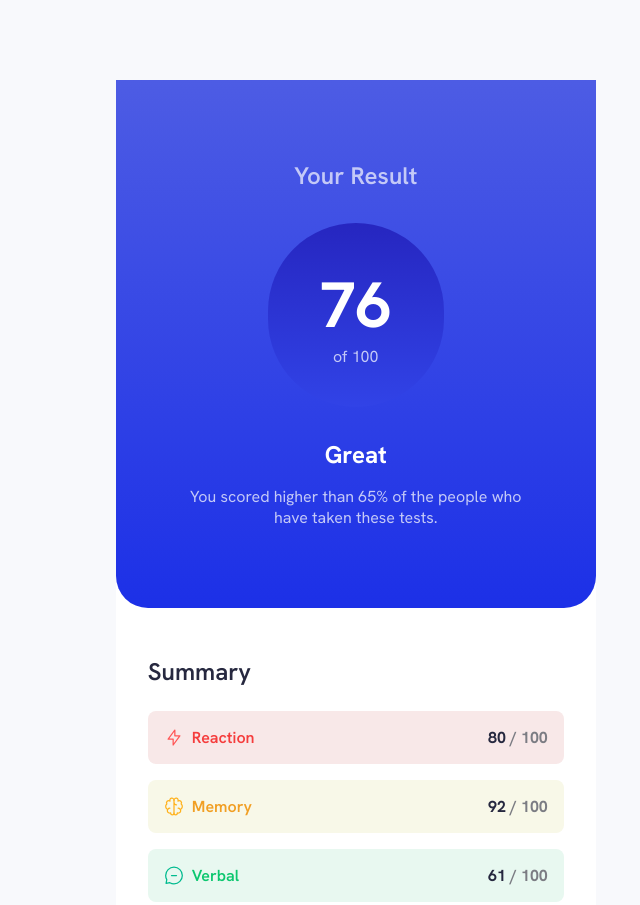
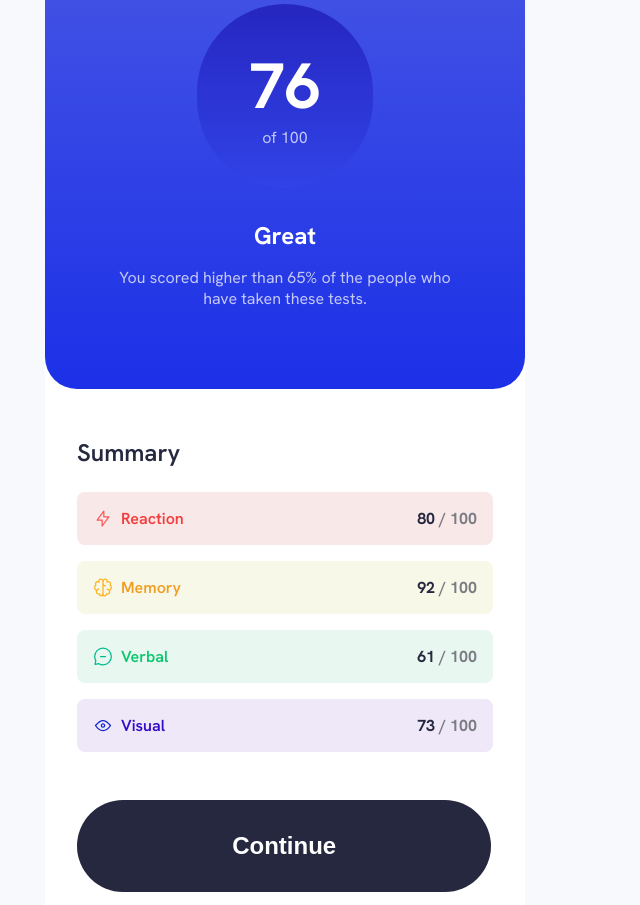
Before and after one commit to Sage-25/RESULT-SUMMARY, a plain HTML site: page index.html in a window 768 px wide. Shown: the top 905 px of the page, without its empty margins (99-739 px from the left). Drawn offline with Linux system fonts and the light colour scheme.

Commit message:
The updated changes based on feedback from @Dangelobast oon frontend mentors

```diff
--- a/css-files/general.css
+++ b/css-files/general.css
@@ -7,3 +7,15 @@ p {
 body {
   background-color: rgb(248, 249, 252);
 }
+
+* {
+  padding: 0;
+  margin: 0;
+}
+
+section {
+  display: flex;
+  justify-content: center;
+  align-items: center;
+  height: 100vh;
+}
--- /dev/null
+++ b/css-files/media-query.css
@@ -0,0 +1,38 @@
+@media (min-width: 412px) and (max-width:1122px) {
+  .body_container {
+    flex-direction: column;
+    width: 30rem;
+  }
+}
+
+@media (min-width: 412px) and (max-width:1122px) {
+  .section_1 {
+    width: 22rem;
+    border-radius: 0rem;
+    border-bottom-left-radius: 2rem;
+    border-bottom-right-radius: 2rem;
+    margin-right: 0rem;
+  }
+}
+
+@media (min-width: 412px) and (max-width:1122px) {
+  .big_copy {
+    padding: 2.5rem 3rem 2.5rem 3rem;
+    margin-left: 5.5rem;
+    margin-right: 5.5rem;
+  }
+}
+
+@media (min-width: 412px) and (max-width:1122px) {
+  .main_container_2 {
+    padding-left: 2rem;
+    padding-right: 2rem;
+  }
+}
+
+@media (min-width: 412px) and (max-width:1122px) {
+  .button{
+    padding: 2rem 9.7rem 2rem 9.7rem;
+    font-size: 1.5rem;
+  }
+}
--- a/css-files/result-summary.css
+++ b/css-files/result-summary.css
@@ -1,28 +1,9 @@
-.body_main_final {
-  width: 40%;
-  margin: 0 auto;
-  margin-top: 5rem;
-}
-
-@media (min-width: 412px) and (max-width:1122px) {
-  .body_main_final {
-    width:45%;
-  }
-}
-
 .body_container {
   display: flex;
   flex-direction: row;
   background-color: white;
   border-radius: 2rem;
   width: 50rem;
-}
-
-@media (min-width: 412px) and (max-width:1122px) {
-  .body_container {
-    flex-direction: column;
-    width: 30rem;
-  }
 }
 
 .section_1 {
@@ -32,16 +13,6 @@
   border-radius: 2rem;
   width: 16rem;
   padding: 5rem 4rem 5rem 4rem;
-}
-
-@media (min-width: 412px) and (max-width:1122px) {
-  .section_1 {
-    width: 22rem;
-    border-radius: 0rem;
-    border-bottom-left-radius: 2rem;
-    border-bottom-right-radius: 2rem;
-    margin-right: 0rem;
-  }
 }
 
 .header_category_1 {
@@ -57,14 +28,6 @@
   padding: 2.5rem 3rem 2.5rem 3rem;
   margin-left: 2.5rem;
   margin-right: 2.5rem;
-}
-
-@media (min-width: 412px) and (max-width:1122px) {
-  .big_copy {
-    padding: 2.5rem 3rem 2.5rem 3rem;
-    margin-left: 5.5rem;
-    margin-right: 5.5rem;
-  }
 }
 
 .big_copy_number {
@@ -96,12 +59,6 @@
   margin-bottom: 3rem;
 }
 
-@media (min-width: 412px) and (max-width:1122px) {
-  .main_container_2{
-    padding-left: 2rem;
-    padding-right: 2rem;
-  }
-}
 
 .header_category_2 {
   font-weight: bold;
@@ -193,13 +150,6 @@
   transition: background-color 0.15s;
 }
 
-@media (min-width: 412px) and (max-width:1122px) {
-  .button{
-    padding: 2rem 9.7rem 2rem 9.7rem;
-    font-size: 1.5rem;
-  }
-}
-
 .button:hover {
   background-color: rgb(67, 83, 223);
 }
--- a/index.html
+++ b/index.html
@@ -8,6 +8,7 @@
 
     <link rel="stylesheet" href="./css-files/result-summary.css">
     <link rel="stylesheet" href="./css-files/general.css">
+    <link rel="stylesheet" href="./css-files/media-query.css">
 
   </head>
 
```
